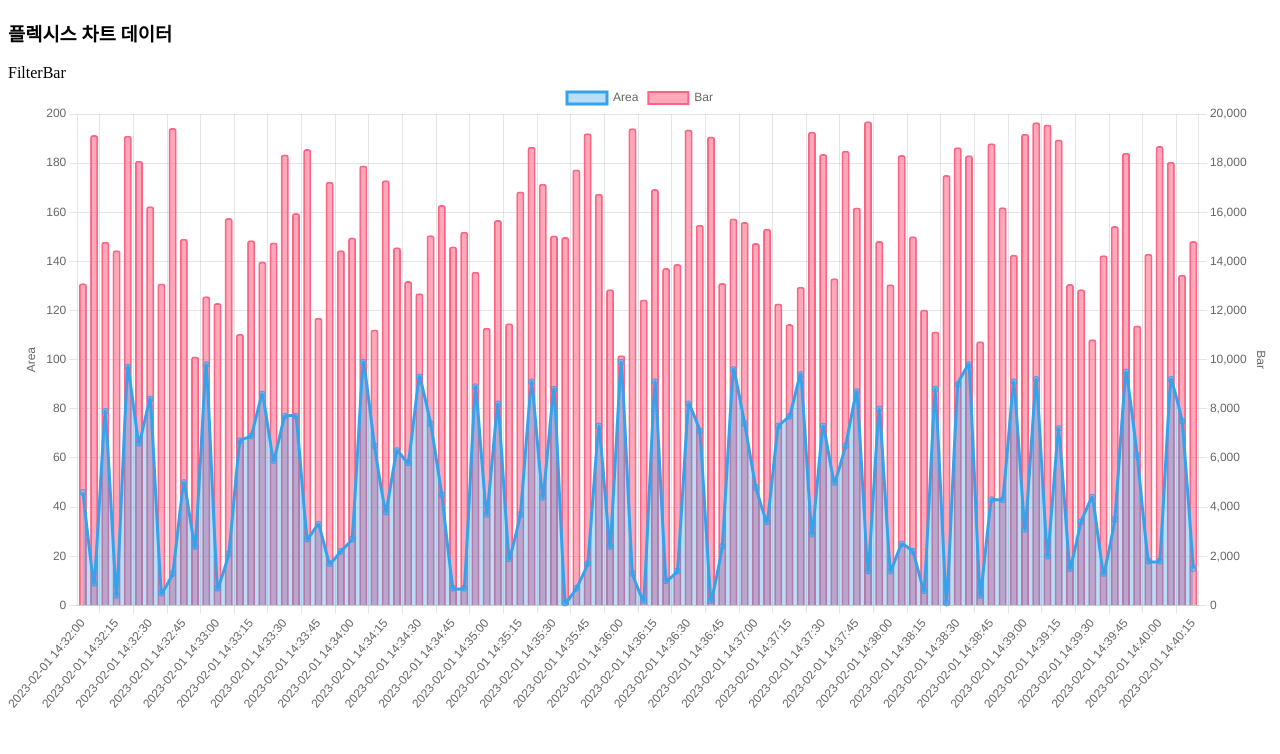
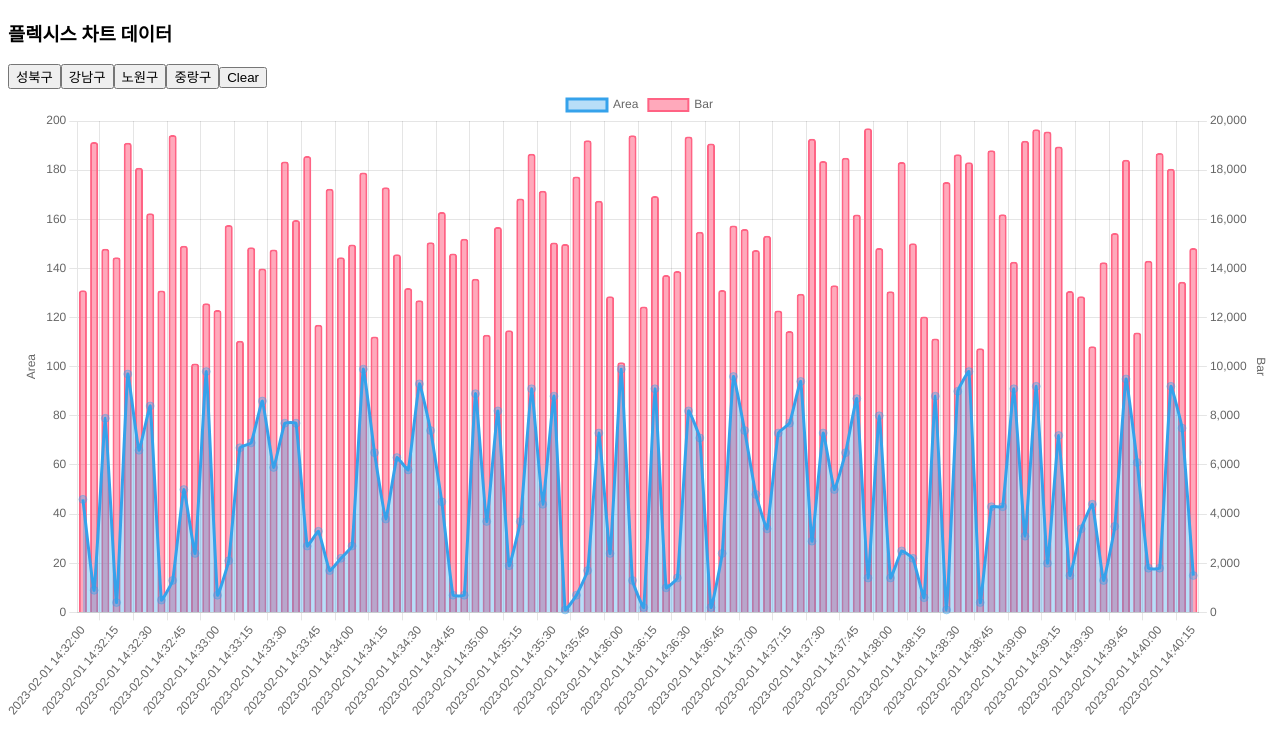
Before and after one commit to yses9296/pre-onboarding-9th-3-2, a React (Vite) app: page / in a window 1280 px wide. Shown: the top 754 px of the page. Built offline with nearby package versions, Linux system fonts and the light colour scheme.

Commit message:
feat: Query string으로 필터링 구현

```diff
--- a/src/components/FilterBar.tsx
+++ b/src/components/FilterBar.tsx
@@ -1,5 +1,43 @@
-const FilterBar = () => {
-  return <div>FilterBar</div>;
+import React, { useEffect } from "react";
+import { useNavigate } from "react-router-dom";
+import { dataArr } from "../utils/fetchData";
+
+type Props = {
+  targetID: string | null;
+};
+const FilterBar = ({ targetID }: Props) => {
+  const navigate = useNavigate();
+
+  const placeArr = [...new Set<string>(dataArr.map((data) => data.id))];
+  const [selected, isSelected] = React.useState<string>(targetID || "");
+
+  useEffect(() => {
+    isSelected(targetID || "");
+  }, [navigate, targetID]);
+
+  const onClickPlaceHandler = (e: React.MouseEvent<HTMLElement>) => {
+    navigate(`/?targetId=${e.currentTarget.textContent}`);
+  };
+
+  return (
+    <div>
+      <div>
+        {placeArr.map((place, idx) => (
+          <button key={idx} value={place} onClick={onClickPlaceHandler}>
+            {place}
+          </button>
+        ))}
+        <button
+          onClick={() => {
+            navigate("/");
+          }}
+        >
+          Clear
+        </button>
+      </div>
+      {selected !== "" && <h2> {selected} </h2>}
+    </div>
+  );
 };
 
 export default FilterBar;
--- a/src/components/TimeSeriesChart.tsx
+++ b/src/components/TimeSeriesChart.tsx
@@ -1,4 +1,3 @@
-import React from "react";
 import {
   Chart as ChartJS,
   LinearScale,
@@ -14,9 +13,8 @@ import {
 } from "chart.js";
 
 import { Chart as ReactChart } from "react-chartjs-2";
-import { dataAreaSet, dataBarSet } from "../utils/chartDataSet";
-import { options } from "../utils/chartOption";
-import { dataArr } from "../utils/fetchData";
+import getChartOption from "../utils/getChartOption";
+import getChartDataSet from "../utils/getChartDataSet";
 
 ChartJS.register(
   LinearScale,
@@ -31,12 +29,15 @@ ChartJS.register(
   BarController
 );
 
-const TimeSeriesChart = () => {
-  const chartData = React.useRef({
-    datasets: [dataAreaSet(dataArr), dataBarSet(dataArr)],
-  });
+type Props = {
+  targetID: string | null;
+};
 
-  return <ReactChart type="bar" data={chartData.current} options={options} />;
+const TimeSeriesChart = ({ targetID }: Props) => {
+  const chartDataSet = getChartDataSet(targetID);
+  const chartOption = getChartOption();
+
+  return <ReactChart type="bar" data={chartDataSet} options={chartOption} />;
 };
 
 export default TimeSeriesChart;
--- a/src/pages/ChartPage.tsx
+++ b/src/pages/ChartPage.tsx
@@ -1,13 +1,18 @@
+import { useLocation } from "react-router-dom";
 import FilterBar from "../components/FilterBar";
 import TimeSeriesChart from "../components/TimeSeriesChart";
+import { getQueryData } from "../utils/getQueryData";
 
 const ChartPage = () => {
+  const location = useLocation();
+  const targetID = getQueryData(location.search);
+
   return (
     <div style={{ width: "100%", height: "100vh" }}>
       <h3>플렉시스 차트 데이터</h3>
 
-      <FilterBar />
-      <TimeSeriesChart />
+      <FilterBar targetID={targetID} />
+      <TimeSeriesChart targetID={targetID} />
     </div>
   );
 };
--- a/src/utils/chartDataSet.ts
+++ /dev/null
@@ -1,48 +0,0 @@
-import { MockType } from "./../types/mockData.type";
-
-export const X_AXIS_KEY = "x";
-export const Y_AXIS_KEY = "y";
-
-export function dataAreaSet(data: MockType[]) {
-  const value_area_DataArr = data.map((val) => ({
-    [X_AXIS_KEY]: val.date,
-    [Y_AXIS_KEY]: val.value_area,
-  }));
-
-  return {
-    type: "line" as const,
-    label: "Area",
-    data: value_area_DataArr,
-    parsing: {
-      xAxisKey: X_AXIS_KEY,
-      yAxisKey: Y_AXIS_KEY,
-    },
-    yAxesID: "y",
-    fill: true,
-    tension: 0.1,
-    borderColor: "rgb(53, 162, 235)",
-    backgroundColor: "rgba(53, 162, 235, 0.35)",
-  };
-}
-
-export function dataBarSet(data: MockType[]) {
-  const value_bar_DataArr = data.map((val) => ({
-    [X_AXIS_KEY]: val.date,
-    [Y_AXIS_KEY]: val.value_bar,
-  }));
-
-  return {
-    type: "bar" as const,
-    label: "Bar",
-    data: value_bar_DataArr,
-    parsing: {
-      xAxisKey: X_AXIS_KEY,
-      yAxisKey: Y_AXIS_KEY,
-    },
-    yAxisID: "y1",
-    borderWidth: 2,
-    borderRadius: 3,
-    borderColor: "rgb(255, 99, 132)",
-    backgroundColor: "rgba(255, 99, 132, 0.55)",
-  };
-}
--- a/src/utils/chartOption.ts
+++ /dev/null
@@ -1,55 +0,0 @@
-import { ChartOptions } from "chart.js";
-import { dataArr } from "./fetchData";
-
-const Y_AXIS_MAX = 200;
-
-export const options: ChartOptions = {
-  responsive: true,
-  interaction: {
-    mode: "index" as const,
-    intersect: false,
-  },
-  plugins: {
-    legend: {
-      position: "top" as const,
-    },
-    title: {
-      display: true,
-      text: "Area-Bar Chart",
-    },
-    tooltip: {
-      callbacks: {
-        afterTitle: (tooltipItem) => {
-          const id = findId(tooltipItem[0].label);
-          return `ID: ${id}`;
-        },
-      },
-    },
-  },
-  scales: {
-    y: {
-      type: "linear" as const,
-      display: true,
-      position: "left" as const,
-      title: { display: true, text: "Area" },
-      max: Y_AXIS_MAX,
-    },
-    y1: {
-      type: "linear" as const,
-      display: true,
-      position: "right" as const,
-      title: { display: true, text: "Bar" },
-      grid: {
-        drawOnChartArea: false,
-      },
-    },
-  },
-};
-
-export function findId(date: string) {
-  const findItem = dataArr.find((targetData) => targetData.date === date);
-
-  if (!findItem) return undefined;
-
-  return findItem.id;
-}
--- /dev/null
+++ b/src/utils/getChartDataSet.ts
@@ -0,0 +1,59 @@
+import { getDataBarColor, getDataLinePointColor } from "./getDataColor";
+import { dataArr } from "./fetchData";
+
+export const X_AXIS_KEY = "x";
+export const Y_AXIS_KEY = "y";
+
+const getChartDataSet = (targetID: string | null) => {
+  const id_DataArr = dataArr.map((item) => item.id);
+
+  function dataAreaSet() {
+    const value_area_DataArr = dataArr.map((val) => ({
+      [X_AXIS_KEY]: val.date,
+      [Y_AXIS_KEY]: val.value_area,
+    }));
+
+    return {
+      type: "line" as const,
+      label: "Area",
+      data: value_area_DataArr,
+      parsing: {
+        xAxisKey: X_AXIS_KEY,
+        yAxisKey: Y_AXIS_KEY,
+      },
+      yAxesID: "y",
+      fill: true,
+      tension: 0.1,
+      borderColor: "rgb(53, 162, 235)",
+      backgroundColor: "rgba(53, 162, 235, 0.35)",
+      pointRadius: 4,
+      pointBorderColor: getDataLinePointColor(id_DataArr, targetID),
+    };
+  }
+
+  function dataBarSet() {
+    const value_bar_DataArr = dataArr.map((val) => ({
+      [X_AXIS_KEY]: val.date,
+      [Y_AXIS_KEY]: val.value_bar,
+    }));
+
+    return {
+      type: "bar" as const,
+      label: "Bar",
+      data: value_bar_DataArr,
+      parsing: {
+        xAxisKey: X_AXIS_KEY,
+        yAxisKey: Y_AXIS_KEY,
+      },
+      yAxisID: "y1",
+      borderWidth: 2,
+      borderRadius: 3,
+      borderColor: "rgb(255, 99, 132)",
+      backgroundColor: getDataBarColor(id_DataArr, targetID),
+    };
+  }
+
+  return { datasets: [dataAreaSet(), dataBarSet()] };
+};
+
+export default getChartDataSet;
--- /dev/null
+++ b/src/utils/getChartOption.ts
@@ -0,0 +1,59 @@
+import { useNavigate } from "react-router-dom";
+import { ChartOptions } from "chart.js";
+import { dataArr } from "./fetchData";
+
+const Y_AXIS_MAX = 200;
+
+const getChartOption = () => {
+  const navigate = useNavigate();
+
+  const options: ChartOptions = {
+    responsive: true,
+    interaction: {
+      mode: "index" as const,
+      intersect: false,
+    },
+    plugins: {
+      legend: {
+        position: "top" as const,
+      },
+      title: {
+        display: true,
+        text: "Area-Bar Chart",
+      },
+      tooltip: {
+        callbacks: {
+          afterTitle: (tooltipItem) => {
+            return `ID: ${dataArr[tooltipItem[0].dataIndex].id}`;
+          },
+        },
+      },
+    },
+    scales: {
+      y: {
+        type: "linear" as const,
+        display: true,
+        position: "left" as const,
+        title: { display: true, text: "Area" },
+        max: Y_AXIS_MAX,
+      },
+      y1: {
+        type: "linear" as const,
+        display: true,
+        position: "right" as const,
+        title: { display: true, text: "Bar" },
+        grid: {
+          drawOnChartArea: false,
+        },
+      },
+    },
+
+    onClick: function (event, element) {
+      navigate(`?targetId=${dataArr[element[0].index].id}`);
+    },
+  };
+
+  return options;
+};
+
+export default getChartOption;
--- /dev/null
+++ b/src/utils/getDataColor.ts
@@ -0,0 +1,18 @@
+export const getDataBarColor = (idArray: string[], targetId: string | null) => {
+  const newarr = idArray.map((id) =>
+    id === targetId ? "rgba(219, 40, 41, 0.9)" : "rgba(255, 99, 132, 0.55)"
+  );
+
+  return newarr;
+};
+
+export const getDataLinePointColor = (
+  idArray: string[],
+  targetId: string | null
+) => {
+  const newarr = idArray.map((id) =>
+    id === targetId ? "rgba(22, 57, 81, 0.9)" : "rgba(53, 162, 235, 0.35)"
+  );
+
+  return newarr;
+};
--- /dev/null
+++ b/src/utils/getQueryData.ts
@@ -0,0 +1,8 @@
+export const getQueryData = (url: string) => {
+  if (url === "") return null;
+
+  const params = new URLSearchParams(url);
+  const keyword = params.get("targetId");
+
+  return keyword;
+};
```
